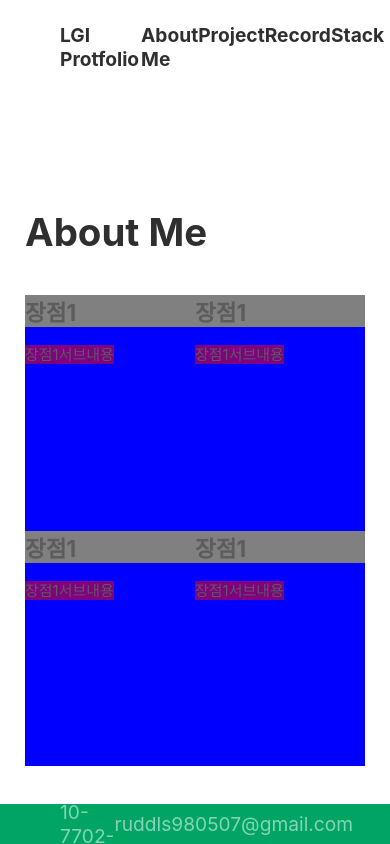
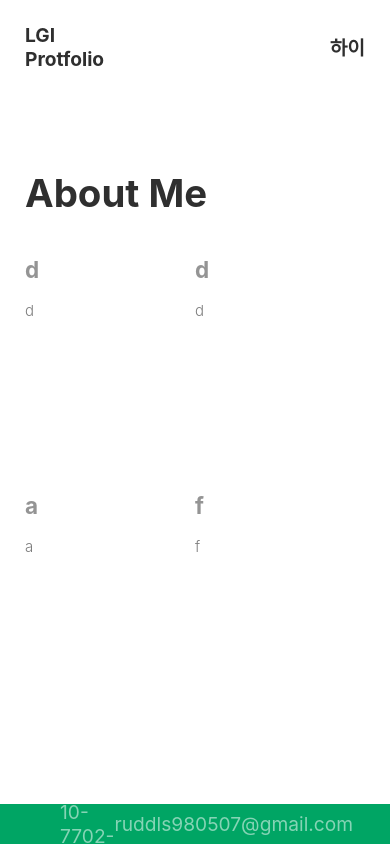
Before and after one commit to limdumb/Portfolio_LimDumb, a Next.js app: page /aboutme in a window 390 px wide. Built offline with nearby package versions, Linux system fonts and the light colour scheme; a web font is replaced by a local one.

Commit message:
feat: Home Image 노출 및 Header 반응형 구현

```diff
--- a/next.config.js
+++ b/next.config.js
@@ -1,6 +1,11 @@
 /** @type {import('next').NextConfig} */
 const nextConfig = {
-  output: 'export',
-}
+  images: {
+    unoptimized: true,
+    loader: "imgix",
+    path: "http://localhost:3000",
+  },
+  output: "export",
+};
 
-module.exports = nextConfig
+module.exports = nextConfig;
--- a/src/app/page.tsx
+++ b/src/app/page.tsx
@@ -8,6 +8,7 @@ import {
 } from "@/components/common/project/Project";
 import Footer from "@/components/Footer";
 import Image from "next/image";
+import photo from "/public/photo1.jpg";
 
 export default function Home() {
   return (
@@ -20,9 +21,7 @@ export default function Home() {
           <h2>Welcome to Eddie’s Portfolio Tree</h2>
         </div>
         <div className={styles.Intro_Image_Wrapper}>
-          <div>
-            <Image src={""} alt="" />
-          </div>
+          <Image src={photo} alt="내사진" className={styles.Image_Contents} />
         </div>
       </ContentsContainer>
       <Footer />
--- /dev/null
+++ b/src/app/record/page.tsx
@@ -0,0 +1,5 @@
+import Record from "@/components/common/record/Record";
+
+export default function RecordPage() {
+  return <Record />;
+}
--- a/src/components/common/Header.tsx
+++ b/src/components/common/Header.tsx
@@ -21,13 +21,19 @@ const HeaderContainer = styled.header<HeaderPropsType>`
       : props.category === "stack"
       ? "white"
       : props.category === "record"
-      ? "black"
+      ? "white"
       : "rgba(255, 255, 255, 0.52)"};
   font-weight: 700;
   display: flex;
   align-items: center;
   justify-content: space-between;
   padding: 0rem 3.75rem;
+
+  @media screen and (max-width: 760px) {
+    & {
+      padding: 0px 25px;
+    }
+  }
 `;
 
 const HeaderNavigateButton = ({
@@ -59,6 +65,7 @@ export default function Header(props: HeaderPropsType) {
           );
         })}
       </div>
+        <div className={styles.Bugger_Icon_Container}>하이</div>
     </HeaderContainer>
   );
 }
--- a/src/components/common/aboutme/AboutMe.tsx
+++ b/src/components/common/aboutme/AboutMe.tsx
@@ -14,10 +14,10 @@ export default function AboutMe() {
         <div>
           <h1 className={styles.Category_Title}>About Me</h1>
           <div className={styles.Info_Contents_Wrapper}>
-            <ContentsBox />
-            <ContentsBox />
-            <ContentsBox />
-            <ContentsBox />
+            <ContentsBox title={"d"} contents={"d"} />
+            <ContentsBox title={"d"} contents={"d"} />
+            <ContentsBox title={"a"} contents={"a"} />
+            <ContentsBox title={"f"} contents={"f"} />
           </div>
         </div>
       </ContentsContainer>
--- a/src/components/common/aboutme/ContentsBox.tsx
+++ b/src/components/common/aboutme/ContentsBox.tsx
@@ -2,10 +2,14 @@
 
 import styled from "styled-components";
 
+interface ContentsBoxPropsType{
+  title: string
+  contents: string
+}
+
 const BoxContainer = styled.div`
   width: 50%;
   height: 217px;
-  background-color: blue;
 
   @media screen and (max-width: 760px) {
     & {
@@ -21,15 +25,18 @@ const BoxContainer = styled.div`
 `;
 
 const InfoTitle = styled.h2`
-  background-color: gray;
   color: rgb(92, 92, 92);
   font-size: 22.5px;
+  display: block;
+  font-weight: 700;
+  opacity: 0.65;
 `;
 
 const InfoContents = styled.span`
   font-size: 15px;
   color: rgb(92, 92, 92);
-  background-color: purple;
+  font-weight: 300;
+  opacity: 0.8;
 `;
 
 const InfoContainer = styled.div`
@@ -38,12 +45,12 @@ const InfoContainer = styled.div`
   padding-top: 14px;
 `;
 
-export default function ContentsBox() {
+export default function ContentsBox(props:ContentsBoxPropsType) {
   return (
     <BoxContainer>
-      <InfoTitle>장점1</InfoTitle>
+      <InfoTitle>{props.title}</InfoTitle>
       <InfoContainer>
-        <InfoContents>장점1서브내용</InfoContents>
+        <InfoContents>{props.contents}</InfoContents>
       </InfoContainer>
     </BoxContainer>
   );
--- a/src/components/common/project/Project.tsx
+++ b/src/components/common/project/Project.tsx
@@ -26,12 +26,6 @@ export const MainContainer = styled.div<ContainerPropsType>`
   align-items: center;
   padding: 93px 0px 40px 0px;
 
-  @media screen and (max-width: 760px) {
-    & {
-      padding: 171px 0px 40px 0px;
-    }
-  }
-
   @media screen and (min-width: 760px) and (max-width: 1199px) {
     & {
       padding: 121px 0px 40px 0px;
@@ -44,7 +38,6 @@ export const ContentsContainer = styled.div`
   min-height: 555px;
   width: 1200px;
   display: flex;
-  flex-direction: column;
 
   @media screen and (max-width: 760px) {
     & {
--- /dev/null
+++ b/src/components/common/record/styles/record.module.css
@@ -0,0 +1,3 @@
+.Category_Title{
+ color: #00A564;
+}
--- a/src/components/common/style/header.module.css
+++ b/src/components/common/style/header.module.css
@@ -10,6 +10,10 @@
   align-items: center;
   justify-content: space-between;
   padding: 0rem 3.75rem;
+}
+
+.Bugger_Icon_Container{
+  display: none;
 }
 
 .Button_Container {
@@ -43,8 +47,16 @@
     font-size: 1rem;
   }
 
+  .Logo_Container{
+    width: 33%;
+  }
+
   .Button_Container {
-    width: 70%;
+    display: none;
+  }
+
+  .Bugger_Icon_Container{
+    display: flex;
   }
 }
 
```
Also changed, not shown: src/app/page.module.css (+31 -7 lines), src/components/common/record/Record.tsx (added, +24 -0 lines), public/photo1.jpg (added).
